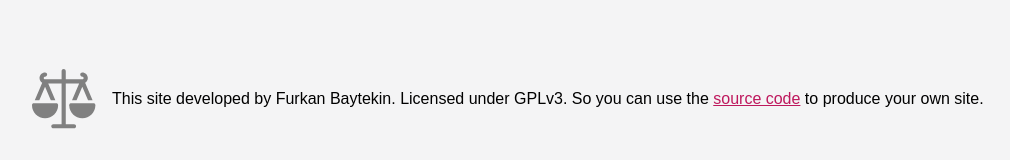
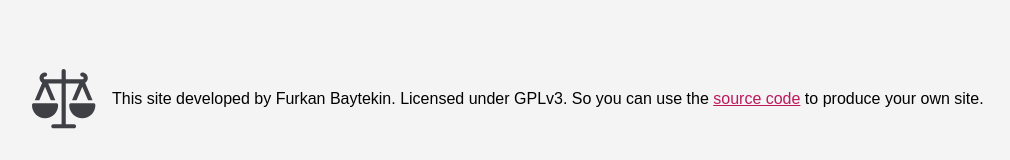
Before and after one commit to Elagoht/elagoht.github.io, a React (Create React App) app: page / in a window 1280 px wide. Shown: the part 4370-4530 px from the top of the page, without its empty margins (128-1138 px from the left). Built offline with nearby package versions, Linux system fonts and the light colour scheme; the HTML template or start-up script is replaced by a standard one.

Commit message:
stye: footer icon

```diff
--- a/src/components/Skeleton/Footer.js
+++ b/src/components/Skeleton/Footer.js
@@ -7,7 +7,7 @@ function Footer() {
 
   return <footer className="max-w-screen-lg m-auto p-8 max-sm:p-4">
     <div className="flex gap-4 items-center max-sm:flex-col">
-      <svg xmlns="http://www.w3.org/2000/svg" viewBox="0 0 300 300" width="64" height="64" fill="gray" className="shrink-0">
+      <svg xmlns="http://www.w3.org/2000/svg" viewBox="0 0 300 300" width="64" height="64" className="shrink-0 fill-current text-zinc-700 dark:text-zinc-50">
         <path d="m122.441,179.24c0-4.09-2.513-7.593-6.077-9.054h-110.287c-3.564,1.462-6.077,4.964-6.077,9.054 0,33.802 27.463,61.301 61.221,61.301 33.757,0 61.22-27.499 61.22-61.301z" />
         <path d="m290.923,170.186h-110.287c-3.564,1.461-6.077,4.964-6.077,9.054 0,33.802 27.464,61.301 61.221,61.301 33.758,0 61.221-27.499 61.221-61.301-0.001-4.09-2.514-7.592-6.078-9.054z" />
         <path d="m196.928,267.857h-38.645v-190.287h62.659l-33.403,77.941h21.288l26.952-62.889 26.952,62.889h21.288l-34.974-81.604c7.574-4.53 12.659-12.813 12.659-22.263 0-14.296-11.63-25.926-25.926-25.926-5.402,0-9.783,4.381-9.783,9.783 0,5.402 4.381,9.783 9.783,9.783 3.507,0 6.359,2.854 6.359,6.359 0,3.506-2.853,6.359-6.359,6.359h-77.496v-38.643c0-5.402-4.38-9.783-9.783-9.783s-9.783,4.381-9.783,9.783v38.645h-77.495c-3.507,0-6.359-2.854-6.359-6.359 0-3.506 2.853-6.359 6.359-6.359 5.402,0 9.783-4.381 9.783-9.783 0-5.402-4.381-9.783-9.783-9.783-14.296,0-25.926,11.63-25.926,25.926 0,9.45 5.085,17.732 12.659,22.263l-34.974,81.604h21.288l26.952-62.889 26.952,62.889h21.288l-33.402-77.943h62.659v190.287h-38.644c-5.403,0-9.783,4.38-9.783,9.783 0,5.402 4.38,9.783 9.783,9.783h96.855c5.403,0 9.783-4.381 9.783-9.783 2.84217e-14-5.403-4.38-9.783-9.783-9.783z" />
```
